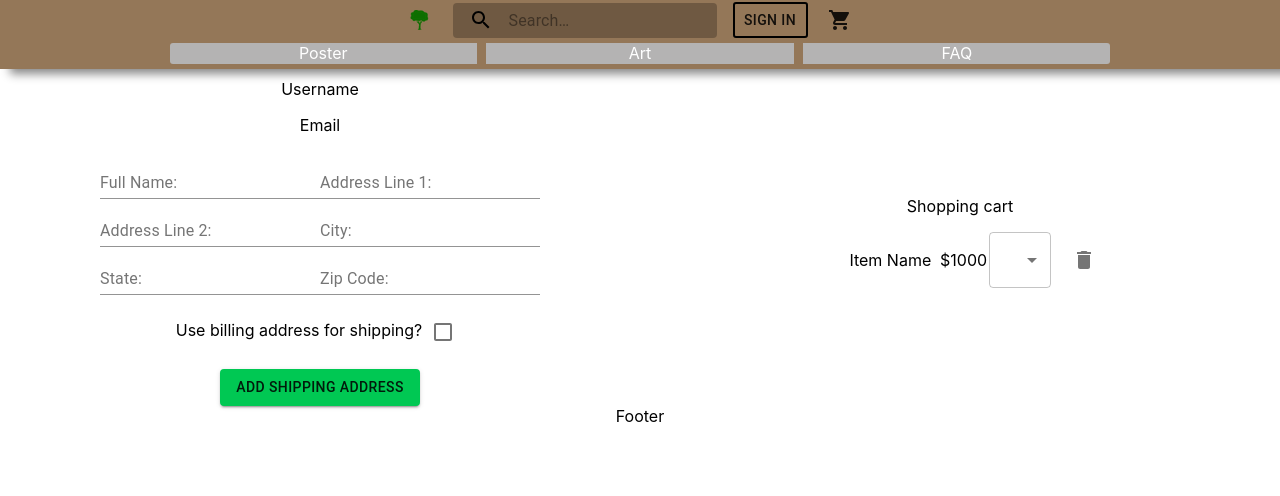
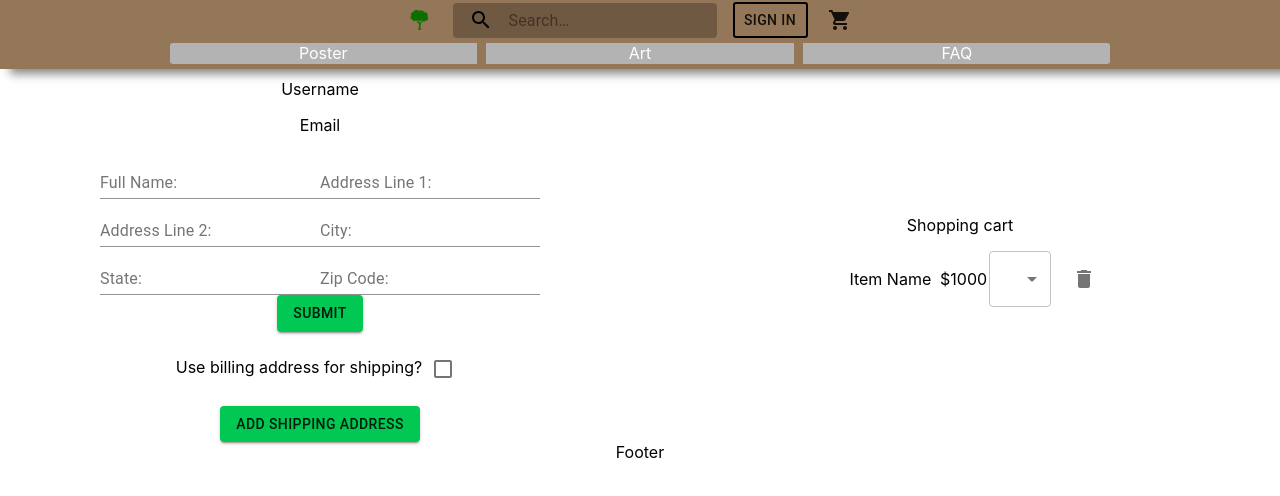
Before and after one commit to snipspin/elmprints, a React (Create React App) app in the folder client/: page /profile in a window 1280 px wide. Both pictures are taken after a click on the button "ADD BILLING ADDRESS". Shown: the top 496 px of the page. Built offline with nearby package versions, Linux system fonts and the light colour scheme.

Commit message:
fixed address form

```diff
--- a/client/src/ProfileAddressForm.tsx
+++ b/client/src/ProfileAddressForm.tsx
@@ -1,7 +1,16 @@
 import React from 'react'
 import {Box, Input, InputLabel, FormControl, Button} from '@material-ui/core'
-const ProfileAddressForm: React.FC<any> = (props) => {
+export interface AddressProps {
+	display: boolean
+	onSubmit(): any
+}
+const ProfileAddressForm: React.FC<AddressProps> = (props) => {
+	const handleSubmit = (e : React.MouseEvent<HTMLButtonElement,  MouseEvent>) : void => {
+		e.preventDefault()
+		props.onSubmit()
+	}
 	return (
+		<div>
 		<Box className="address-form">
 			<FormControl>
 				<InputLabel htmlFor="addressFullName">Full Name:</InputLabel>
@@ -27,7 +36,11 @@ const ProfileAddressForm: React.FC<any> = (props) => {
 				<InputLabel htmlFor="addrZip">Zip Code:</InputLabel>
 				<Input name="addrZip" aria-describedby="address zip code form" />
 			</FormControl>
+
+
 		</Box>
+		<Button variant="contained" color="primary" onClick={(e) => handleSubmit(e)}>Submit</Button>
+		</div>
 	)
 }
 export default ProfileAddressForm
--- a/client/src/ProfileUserInfo.tsx
+++ b/client/src/ProfileUserInfo.tsx
@@ -3,13 +3,12 @@ import {Button, Grid, Checkbox} from '@material-ui/core'
 import ProfileAddressForm from './ProfileAddressForm'
 const ProfileUserInfo: React.FC<any> = (props) => {
 	const [addressForm, setAddressForm] = useState(false)
-	const displayAddressForm = () => {
-		if(addressForm)
-			return <ProfileAddressForm />
-	}
-	const handleButtonClick = () => {
-		setAddressForm(true)
-		displayAddressForm()
+	const handleButtonClick = () : void => {
+		if (!addressForm) {
+			setAddressForm(true)
+		} else {
+			setAddressForm(false)
+		}
 	}
 	return (
 
@@ -28,7 +27,7 @@ const ProfileUserInfo: React.FC<any> = (props) => {
 				<span>Email</span>
 			</Grid>
             <Grid item xs={12}>
-        		{addressForm ? <ProfileAddressForm /> : <Button variant="contained" color="primary" onClick={handleButtonClick}>Add billing address</Button>}
+        		{addressForm ? <ProfileAddressForm display={addressForm} onSubmit={handleButtonClick}/> : <Button variant="contained" color="primary" onClick={handleButtonClick}>Add billing address</Button>}
             </Grid>
 			<Grid item xs={12}>
                 Use billing address for shipping?<Checkbox value="sameAsBilling" inputProps={{ 'aria-label': 'Use billing address for shipping?'}} />
```
